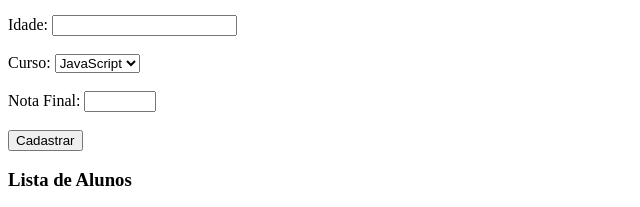
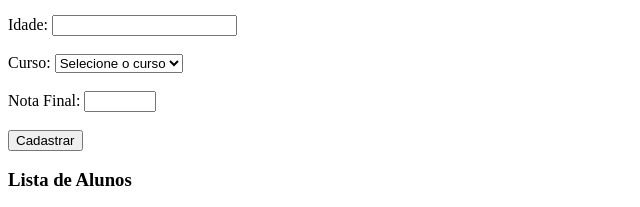
Before and after one commit to sophzll/DevTechAcademy, a plain HTML site: page index.html in a window 1280 px wide. Shown: the part 192-399 px from the top of the page, 0-640 px from the left. Drawn offline with Linux system fonts and the light colour scheme.

Commit message:
Mudança do formulário: curso

```diff
--- a/index.html
+++ b/index.html
@@ -22,6 +22,7 @@
 
         <label for="curso">Curso:</label>
         <select id="curso" required>
+            <option value="">Selecione o curso</option>
             <option value="JavaScript">JavaScript</option>
             <option value="Python">Python</option>
             <option value="Java">Java</option>
```
